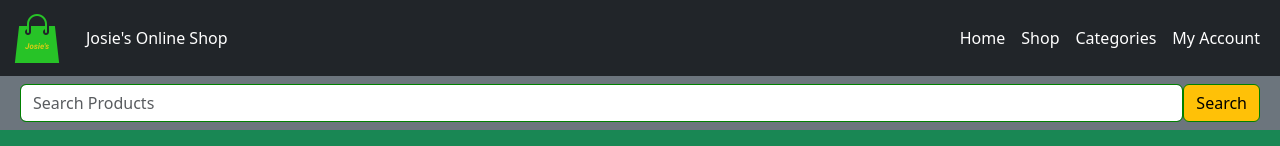
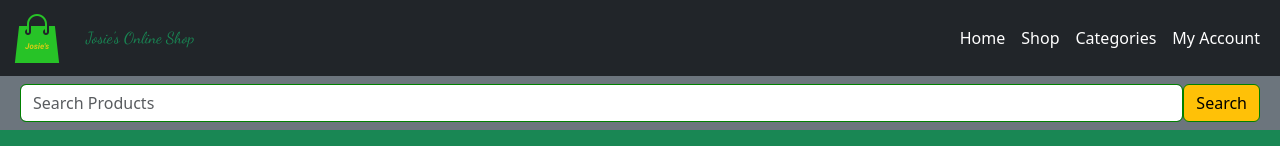
Before and after one commit to DumbChester021/ShoppingWebsiteTemplate, a plain HTML site: page index.html in a window 1280 px wide. Shown: the top 146 px of the page. Drawn offline with nearby package versions, Linux system fonts and the light colour scheme.

Commit message:
Added Font and New class Added Dancing Script Font

```diff
--- a/css/style.css
+++ b/css/style.css
@@ -18,3 +18,14 @@
   input:invalid {
     border: 1px solid red;
   }
+
+  @font-face {
+    font-family: 'Dancing Script';
+    src: url('../assets/dancing_script.ttf') format('truetype');
+    font-weight: normal;
+    font-style: normal;
+  }
+
+  .dancing-script {
+    font-family: 'Dancing Script', sans-serif;
+  }
--- a/index.html
+++ b/index.html
@@ -23,7 +23,7 @@
                 <img class="navbar-brand logo-img justify-content-start" src="assets/logo.png">
                 <ul class="navbar-nav">
                     <li class="nav-item">
-                        <a class="nav-link text-white" href="#">Josie's Online Shop</a>
+                        <a class="nav-link text-success dancing-script" href="#">Josie's Online Shop</a>
                     </li>
                 </ul>
                 <div class="collapse navbar-collapse" id="navmenu">
```
Also changed, not shown: assets/dancing_script.ttf (added), template/checkout.png (added).
